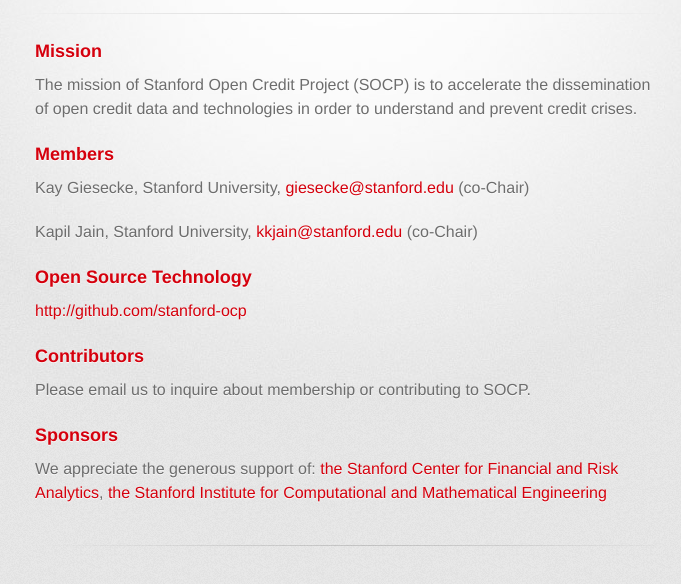
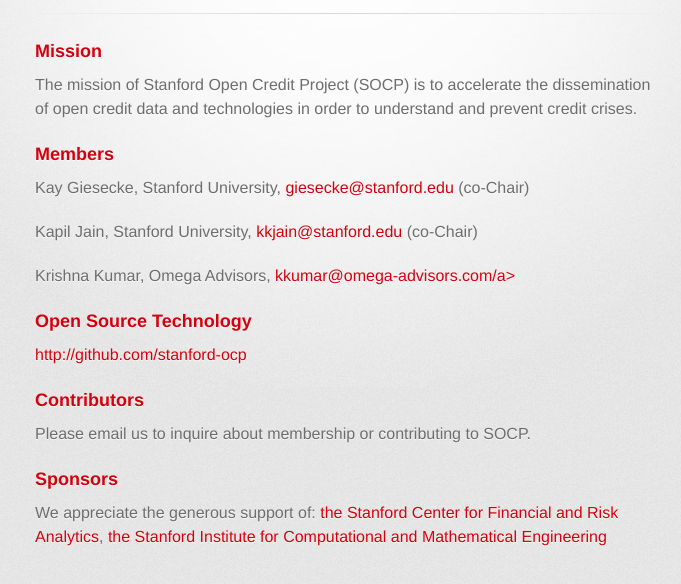
Before and after one commit to stanford-ocp/stanford-ocp.github.io, a plain HTML site: page index.html in a window 1280 px wide. Shown: the part 186-770 px from the top of the page, without its empty margins (295-976 px from the left). Drawn offline with Linux system fonts and the light colour scheme; a web font is replaced by a local one.

Commit message:
Update index.html

```diff
--- a/index.html
+++ b/index.html
@@ -35,7 +35,8 @@
 <a id="members" class="anchor" href="#members" aria-hidden="true"><span aria-hidden="true" class="octicon octicon-link"></span></a>Members</h3>
 
 <p>Kay Giesecke, Stanford University, <a href="mailto:giesecke@stanford.edu">giesecke@stanford.edu</a> (co-Chair)</p>
-Kapil Jain, Stanford University, <a href="mailto:kkjain@stanford.edu">kkjain@stanford.edu</a> (co-Chair)</p>
+<p></p>Kapil Jain, Stanford University, <a href="mailto:kkjain@stanford.edu">kkjain@stanford.edu</a> (co-Chair)</p>
+<p></p>Krishna Kumar, Omega Advisors, <a href="mailto:kkumar@omega-advisors.com">kkumar@omega-advisors.com/a></p>
 
 <h3>
 <a id="open-source-technology" class="anchor" href="#open-source-technology" aria-hidden="true"><span aria-hidden="true" class="octicon octicon-link"></span></a>Open Source Technology</h3>
```
